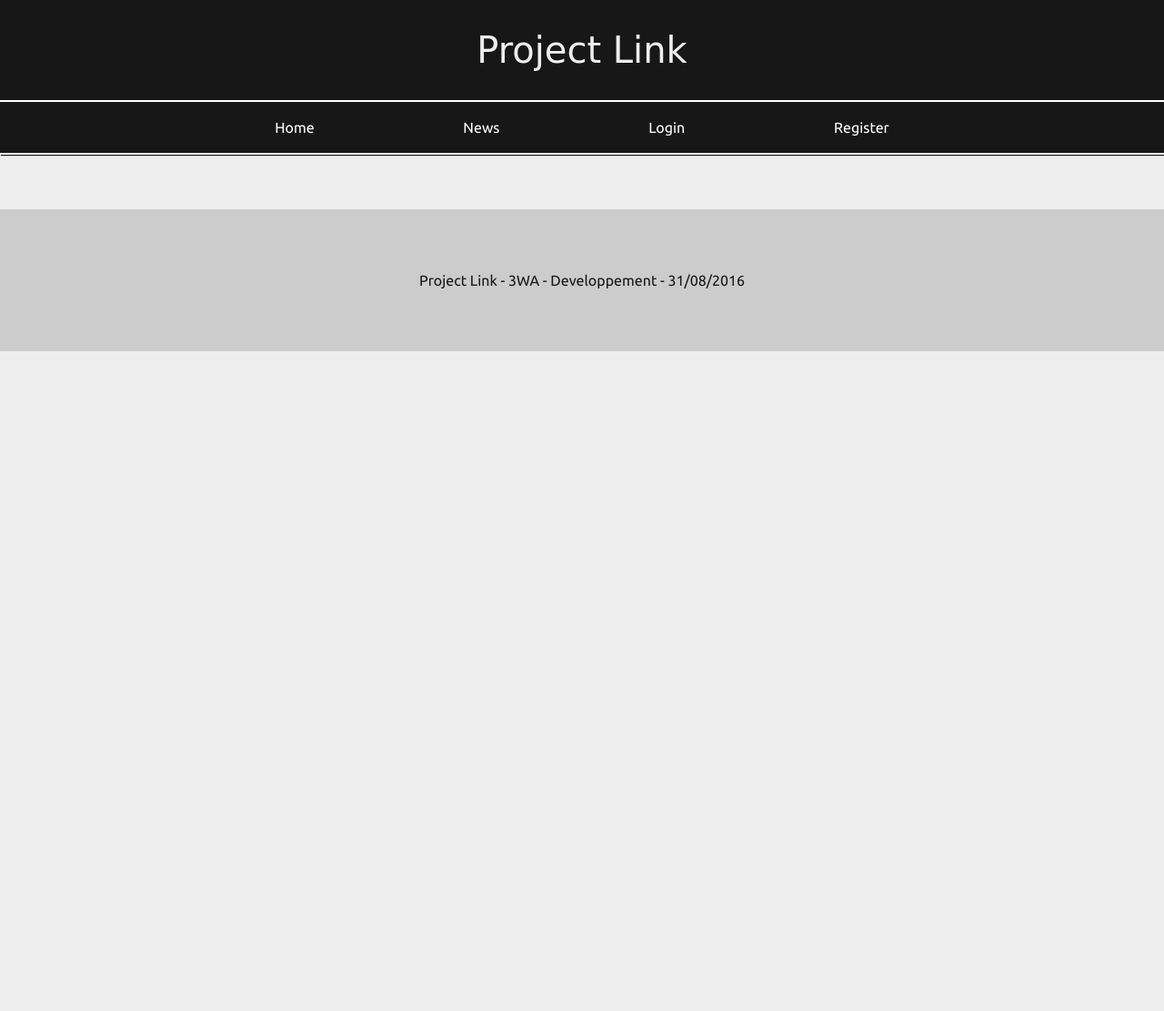
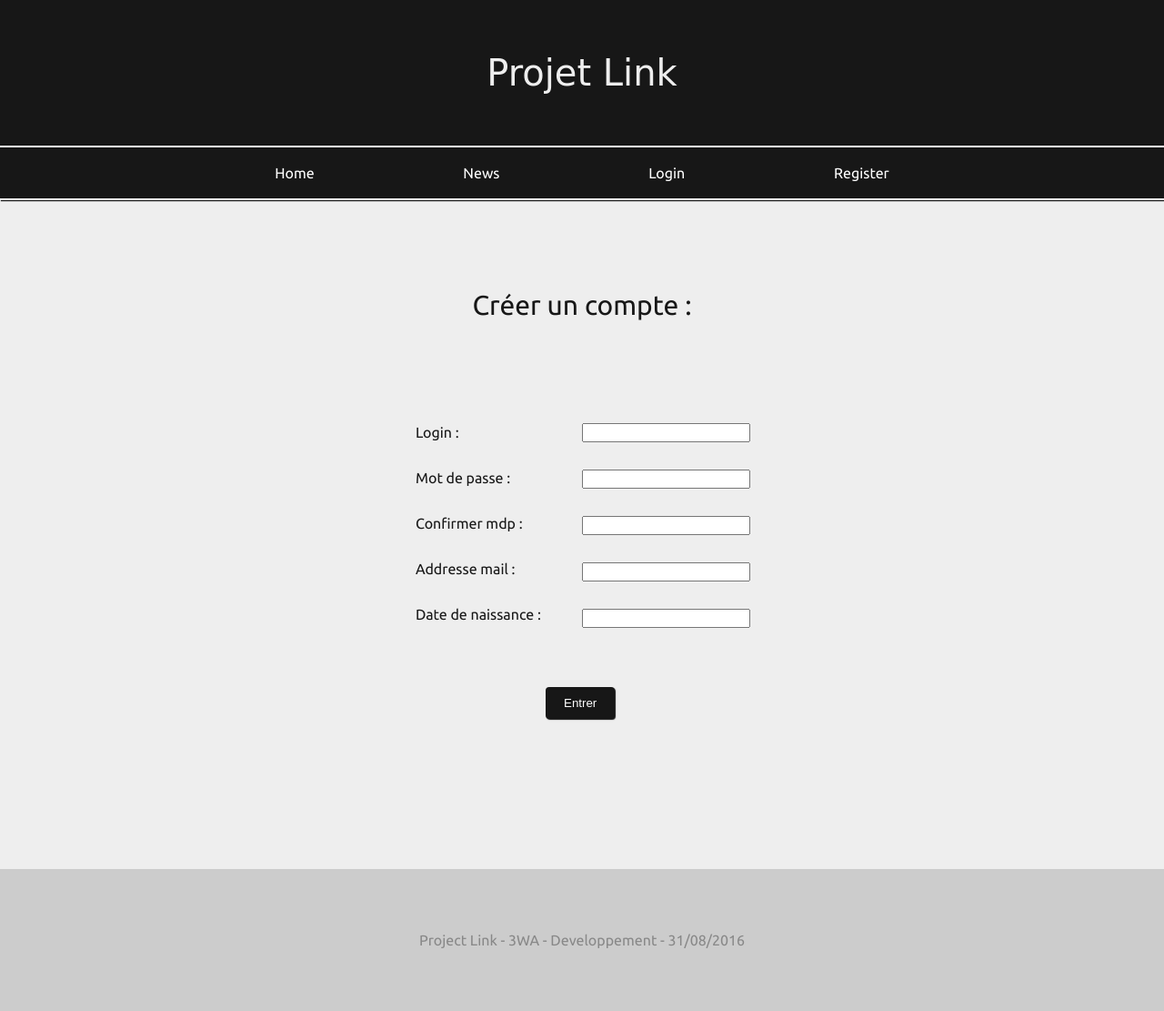
Before and after one commit to ZelusRL/projet_link, a PHP site: page /index.php?page=register in a window 1280 px wide. Shown: the whole page at 91% size. Before the commit the page ends 386 px from the top, so only its background shows below. Run offline with PHP 8.4, Linux system fonts and the light colour scheme; some web fonts are replaced.

Commit message:
register

```diff
--- a/apps/header.php
+++ b/apps/header.php
@@ -1,3 +1,10 @@
 <?php
-require 'views/header.phtml';
+	if(isset($_SESSION["in"]))
+	{
+		require("views/header_in.phtml");
+	}
+	else
+	{
+		require("views/header.phtml");
+	}
 ?>
--- a/apps/register.php
+++ b/apps/register.php
@@ -0,0 +1,3 @@
+<?php
+require 'views/register.phtml';
+?>
--- a/apps/traitement_register.php
+++ b/apps/traitement_register.php
@@ -0,0 +1,37 @@
+<?php
+
+if(isset($_POST["register"]))
+{
+	$login = mysqli_real_escape_string($db, $_POST["pseudo"]);
+	$email = mysqli_real_escape_string($db, $_POST["email"]);
+	$password = mysqli_real_escape_string($db, $_POST["password"]);
+	$password2 = mysqli_real_escape_string($db, $_POST["password2"]);
+	if(empty($login) || empty($email) || empty($password) || empty($password2))
+	{
+		$error = "Merci de compléter tous les champs...";
+	}
+	else
+	{
+		$req = "SELECT email FROM users WHERE email='".$email."'";
+		$emails = mysqli_query($db, $req);
+
+		$emailTab = mysqli_fetch_assoc($emails);
+		if($emailTab)
+		{
+			$error = "Cette adresse email est déjà utilisée.";
+		}
+
+		if($password != $password2)
+		{
+			$error = "Merci de saisir des mots de passe identiques";
+		}
+		else
+		{
+			$req = "INSERT INTO users (login, email, password) VALUES ('".$login."', '".$email."', '".md5($password)."')";
+			$res = mysqli_query($db, $req);
+
+			header("Location: index.php?page=login");
+			exit;
+		}
+	}
+}
--- a/index.php
+++ b/index.php
@@ -6,7 +6,7 @@ $error404 = "";
 $page = "home";
 
 $access = ["home", "login", "register", "articles"];
-$accessIn = ["home", "login", "register","articles"];
+$accessIn = ["home", "login","articles", "create"];
 if(isset($_SESSION["in"]))
 {
 	if(isset($_GET["page"]) && in_array($_GET["page"], $accessIn))
--- a/public/styles/style.css
+++ b/public/styles/style.css
@@ -33,7 +33,7 @@ h2{
 h1{
 	font-size: 40px;
 	text-align: center;
-	padding: 35px 0;
+	padding: 60px 0;
 	color: #eee;
 	font-family: 'Baloo Paaji', cursive;
 	background: #171717;
@@ -137,4 +137,5 @@ h1{
 	margin-top: 60px;
 	padding: 70px;
 	background: #CCC;
+	color: #888;
 }
--- a/views/header.phtml
+++ b/views/header.phtml
@@ -1,4 +1,4 @@
-<h1>Project Link</h1>
+<h1>Projet Link</h1>
 
 <nav class="nav">
 	<ul>
--- a/views/register.phtml
+++ b/views/register.phtml
@@ -0,0 +1,22 @@
+<div class="container-login">
+	<h2 class="h-log">Créer un compte :</h2>
+	<form method="POST" class="log-form">
+		<label class="customLabel" for="name">Login :</label>
+		<input class="input-log" type="text" name="name" id="name"><br>
+
+		<label class="customLabel" for="pwd">Mot de passe :</label>
+		<input class="input-log" type="password" name="pwd" id="pwd"><br>
+
+		<label class="customLabel" for="pwd">Confirmer mdp :</label>
+		<input class="input-log" type="password" name="pwd2" id="pwd2"><br>
+
+		<label class="customLabel" for="pwd">Addresse mail :</label>
+		<input class="input-log" type="email" name="email" id="email"><br>
+
+		<label class="customLabel" for="pwd">Date de naissance :</label>
+		<input class="input-log" type="text" name="date" id="date"><br>
+
+		<div class="clearfix"></div>
+		<button class="new-btn" type="submit">Entrer</button>
+	</form>
+</div>
```
Also changed, not shown: views/header_in.phtml (+10 -0 lines).
